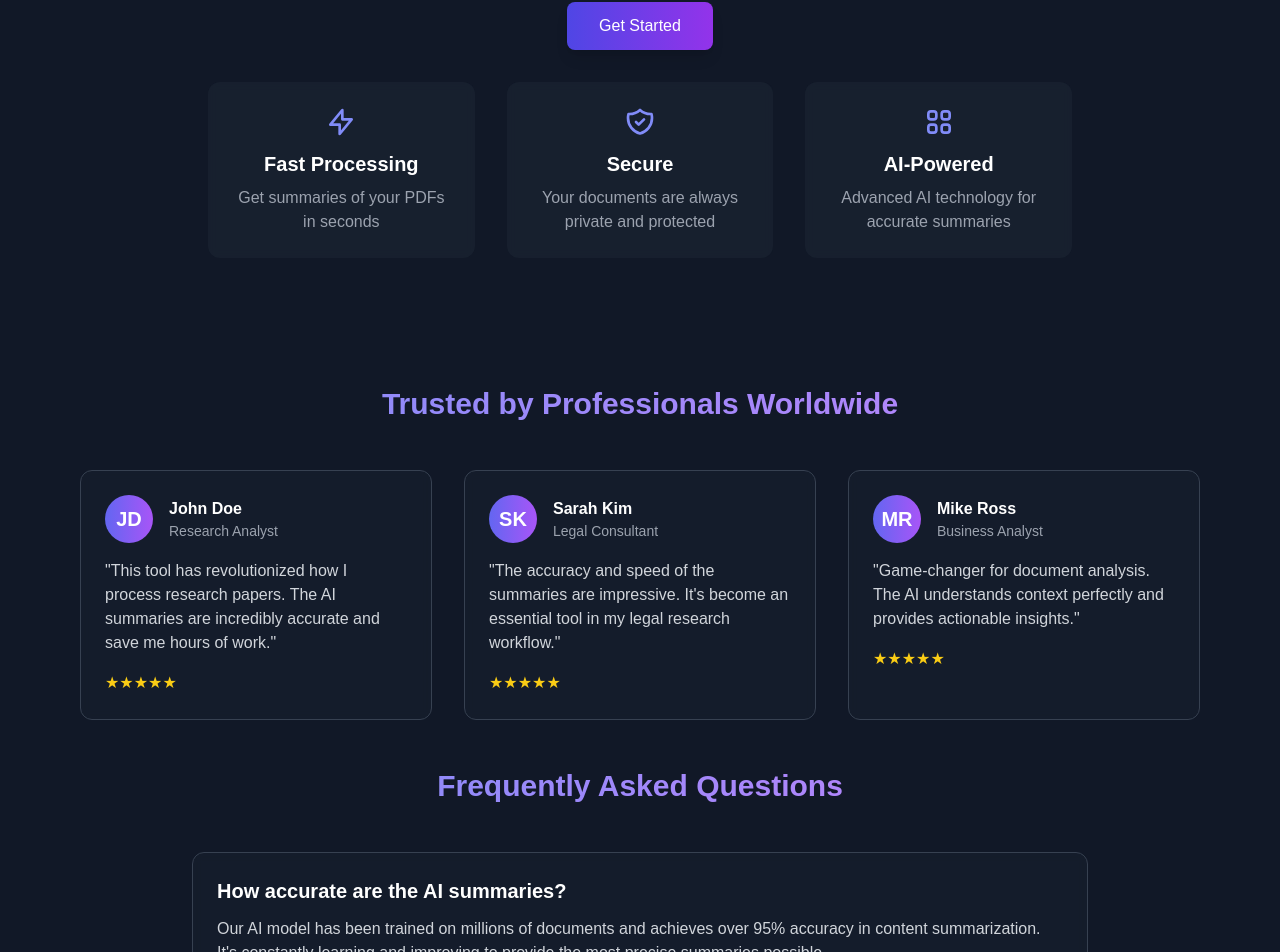
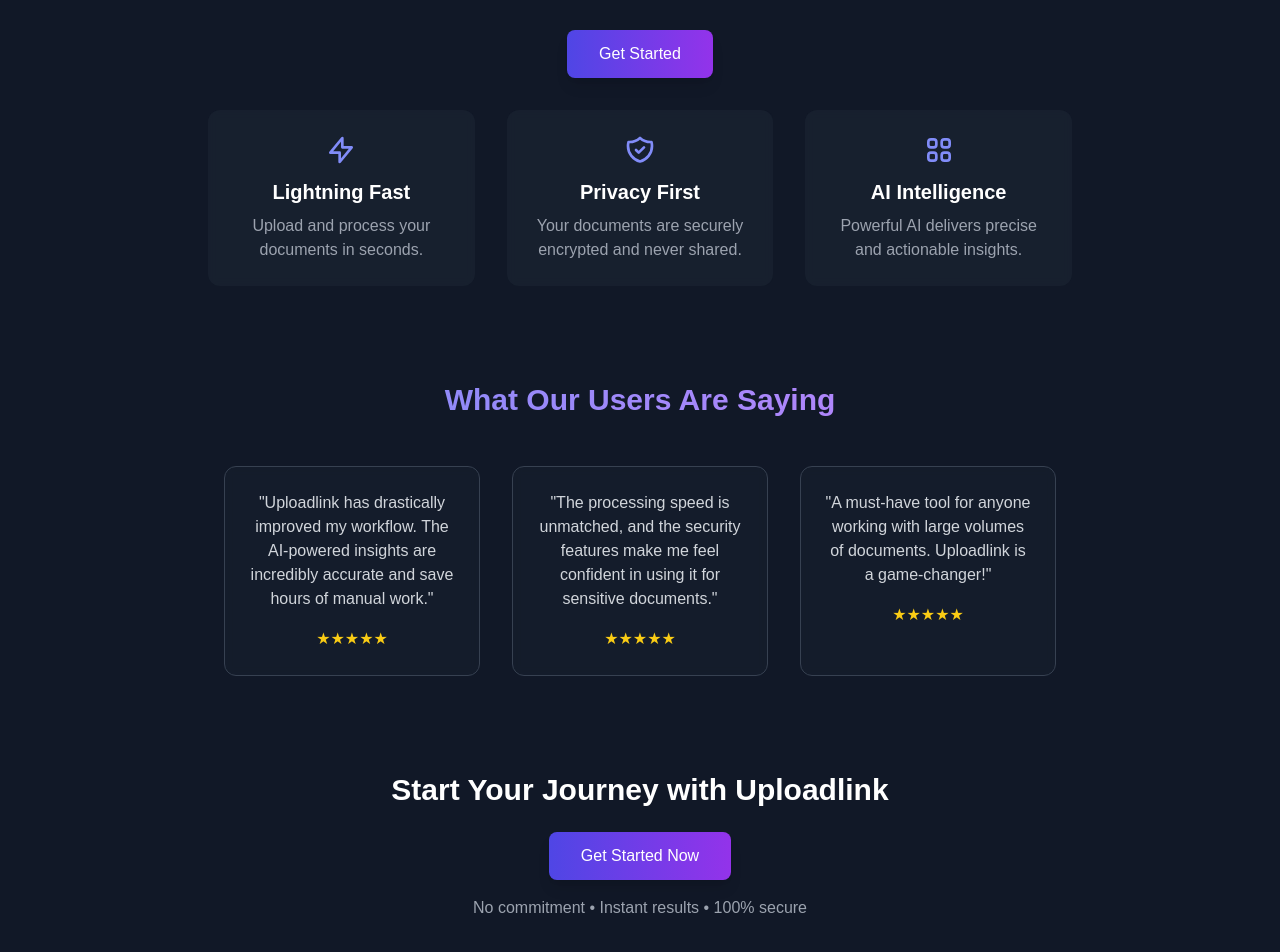
Before and after one commit to PatelAbhay550/uploadlink, a Next.js app: page / in a window 1280 px wide. Shown: the part 202-1154 px from the top of the page. Built offline with nearby package versions, Linux system fonts and the light colour scheme.

Commit message:
Update page.js

```diff
--- a/app/page.js
+++ b/app/page.js
@@ -1,16 +1,15 @@
 import Link from 'next/link';
 
-export default function Home() {
+export default function Uploadlink() {
   return (
     <div className="flex min-h-screen flex-col items-center justify-center bg-gray-900 text-white">
-      {/* ... existing hero and features sections ... */}
       <div className="max-w-4xl w-full px-4 py-16 text-center space-y-8">
         {/* Hero Section */}
         <h1 className="text-5xl font-extrabold tracking-tight bg-gradient-to-r from-indigo-400 to-purple-400 bg-clip-text text-transparent">
-          PDF AI Summary
+          Uploadlink AI
         </h1>
         <p className="text-lg text-gray-400 max-w-2xl mx-auto">
-          Transform your PDFs into concise, actionable insights with the power of AI
+          Effortlessly upload your documents and unlock concise, AI-powered insights instantly.
         </p>
 
         {/* CTA Button */}
@@ -32,8 +31,8 @@
                 <path strokeLinecap="round" strokeLinejoin="round" strokeWidth={2} d="M13 10V3L4 14h7v7l9-11h-7z" />
               </svg>
             </div>
-            <h3 className="text-xl font-semibold mb-2">Fast Processing</h3>
-            <p className="text-gray-400">Get summaries of your PDFs in seconds</p>
+            <h3 className="text-xl font-semibold mb-2">Lightning Fast</h3>
+            <p className="text-gray-400">Upload and process your documents in seconds.</p>
           </div>
 
           <div className="p-6 rounded-xl bg-gray-800/50 backdrop-blur-sm">
@@ -42,8 +41,8 @@
                 <path strokeLinecap="round" strokeLinejoin="round" strokeWidth={2} d="M9 12l2 2 4-4m5.618-4.016A11.955 11.955 0 0112 2.944a11.955 11.955 0 01-8.618 3.04A12.02 12.02 0 003 9c0 5.591 3.824 10.29 9 11.622 5.176-1.332 9-6.03 9-11.622 0-1.042-.133-2.052-.382-3.016z" />
               </svg>
             </div>
-            <h3 className="text-xl font-semibold mb-2">Secure</h3>
-            <p className="text-gray-400">Your documents are always private and protected</p>
+            <h3 className="text-xl font-semibold mb-2">Privacy First</h3>
+            <p className="text-gray-400">Your documents are securely encrypted and never shared.</p>
           </div>
 
           <div className="p-6 rounded-xl bg-gray-800/50 backdrop-blur-sm">
@@ -52,106 +51,44 @@
                 <path strokeLinecap="round" strokeLinejoin="round" strokeWidth={2} d="M4 6a2 2 0 012-2h2a2 2 0 012 2v2a2 2 0 01-2 2H6a2 2 0 01-2-2V6zM14 6a2 2 0 012-2h2a2 2 0 012 2v2a2 2 0 01-2 2h-2a2 2 0 01-2-2V6zM4 16a2 2 0 012-2h2a2 2 0 012 2v2a2 2 0 01-2 2H6a2 2 0 01-2-2v-2zM14 16a2 2 0 012-2h2a2 2 0 012 2v2a2 2 0 01-2 2h-2a2 2 0 01-2-2v-2z" />
               </svg>
             </div>
-            <h3 className="text-xl font-semibold mb-2">AI-Powered</h3>
-            <p className="text-gray-400">Advanced AI technology for accurate summaries</p>
-          </div>
-        </div>
-      </div>
-      {/* Reviews Section */}
-      <div className="max-w-6xl w-full px-4 py-16 space-y-12">
-        <h2 className="text-3xl font-bold text-center mb-12 bg-gradient-to-r from-indigo-400 to-purple-400 bg-clip-text text-transparent">
-          Trusted by Professionals Worldwide
-        </h2>
-
-        <div className="grid md:grid-cols-3 gap-8">
-          {/* Review Card 1 */}
-          <div className="p-6 rounded-xl bg-gray-800/30 backdrop-blur-sm border border-gray-700 hover:border-indigo-500/30 transition-all duration-300">
-            <div className="flex items-center mb-4">
-              <div className="w-12 h-12 rounded-full bg-gradient-to-r from-indigo-500 to-purple-500 flex items-center justify-center text-xl font-bold">
-                JD
-              </div>
-              <div className="ml-4">
-                <h4 className="font-semibold">John Doe</h4>
-                <p className="text-sm text-gray-400">Research Analyst</p>
-              </div>
-            </div>
-            <p className="text-gray-300">"This tool has revolutionized how I process research papers. The AI summaries are incredibly accurate and save me hours of work."</p>
-            <div className="flex text-yellow-400 mt-4">
-              ★★★★★
-            </div>
-          </div>
-
-          {/* Review Card 2 */}
-          <div className="p-6 rounded-xl bg-gray-800/30 backdrop-blur-sm border border-gray-700 hover:border-indigo-500/30 transition-all duration-300">
-            <div className="flex items-center mb-4">
-              <div className="w-12 h-12 rounded-full bg-gradient-to-r from-indigo-500 to-purple-500 flex items-center justify-center text-xl font-bold">
-                SK
-              </div>
-              <div className="ml-4">
-                <h4 className="font-semibold">Sarah Kim</h4>
-                <p className="text-sm text-gray-400">Legal Consultant</p>
-              </div>
-            </div>
-            <p className="text-gray-300">"The accuracy and speed of the summaries are impressive. It's become an essential tool in my legal research workflow."</p>
-            <div className="flex text-yellow-400 mt-4">
-              ★★★★★
-            </div>
-          </div>
-
-          {/* Review Card 3 */}
-          <div className="p-6 rounded-xl bg-gray-800/30 backdrop-blur-sm border border-gray-700 hover:border-indigo-500/30 transition-all duration-300">
-            <div className="flex items-center mb-4">
-              <div className="w-12 h-12 rounded-full bg-gradient-to-r from-indigo-500 to-purple-500 flex items-center justify-center text-xl font-bold">
-                MR
-              </div>
-              <div className="ml-4">
-                <h4 className="font-semibold">Mike Ross</h4>
-                <p className="text-sm text-gray-400">Business Analyst</p>
-              </div>
-            </div>
-            <p className="text-gray-300">"Game-changer for document analysis. The AI understands context perfectly and provides actionable insights."</p>
-            <div className="flex text-yellow-400 mt-4">
-              ★★★★★
-            </div>
+            <h3 className="text-xl font-semibold mb-2">AI Intelligence</h3>
+            <p className="text-gray-400">Powerful AI delivers precise and actionable insights.</p>
           </div>
         </div>
 
-        {/* FAQ Section */}
-        <div className="mt-24 max-w-4xl mx-auto">
+        {/* Reviews Section */}
+        <div className="max-w-6xl w-full px-4 py-16 space-y-12">
           <h2 className="text-3xl font-bold text-center mb-12 bg-gradient-to-r from-indigo-400 to-purple-400 bg-clip-text text-transparent">
-            Frequently Asked Questions
+            What Our Users Are Saying
           </h2>
 
-          <div className="space-y-6">
-            {/* FAQ Item */}
+          <div className="grid md:grid-cols-3 gap-8">
             <div className="p-6 rounded-xl bg-gray-800/30 backdrop-blur-sm border border-gray-700 hover:border-indigo-500/30 transition-all duration-300">
-              <h3 className="text-xl font-semibold mb-3">How accurate are the AI summaries?</h3>
-              <p className="text-gray-300">Our AI model has been trained on millions of documents and achieves over 95% accuracy in content summarization. It's constantly learning and improving to provide the most precise summaries possible.</p>
+              <p className="text-gray-300">"Uploadlink has drastically improved my workflow. The AI-powered insights are incredibly accurate and save hours of manual work."</p>
+              <div className="mt-4 text-yellow-400">★★★★★</div>
             </div>
-
             <div className="p-6 rounded-xl bg-gray-800/30 backdrop-blur-sm border border-gray-700 hover:border-indigo-500/30 transition-all duration-300">
-              <h3 className="text-xl font-semibold mb-3">What file formats are supported?</h3>
-              <p className="text-gray-300">We support PDF, Word documents, and scanned documents with OCR capabilities. More formats are being added regularly based on user feedback.</p>
+              <p className="text-gray-300">"The processing speed is unmatched, and the security features make me feel confident in using it for sensitive documents."</p>
+              <div className="mt-4 text-yellow-400">★★★★★</div>
             </div>
-
             <div className="p-6 rounded-xl bg-gray-800/30 backdrop-blur-sm border border-gray-700 hover:border-indigo-500/30 transition-all duration-300">
-              <h3 className="text-xl font-semibold mb-3">How is my data protected?</h3>
-              <p className="text-gray-300">We use enterprise-grade encryption and secure cloud storage. Your documents are automatically deleted after processing, and we never store or share your content.</p>
+              <p className="text-gray-300">"A must-have tool for anyone working with large volumes of documents. Uploadlink is a game-changer!"</p>
+              <div className="mt-4 text-yellow-400">★★★★★</div>
             </div>
           </div>
         </div>
 
         {/* CTA Section */}
         <div className="text-center mt-24">
-          <h2 className="text-3xl font-bold mb-6">Ready to Transform Your Document Workflow?</h2>
+          <h2 className="text-3xl font-bold mb-6">Start Your Journey with Uploadlink</h2>
           <Link href="/login">
             <button className="px-8 py-3 bg-gradient-to-r from-indigo-600 to-purple-600 rounded-lg font-medium
               hover:from-indigo-500 hover:to-purple-500 transition-all duration-200
               shadow-lg hover:shadow-indigo-500/25">
-              Try It Free
+              Get Started Now
             </button>
           </Link>
-          <p className="mt-4 text-gray-400">No credit card required • 14-day free trial</p>
+          <p className="mt-4 text-gray-400">No commitment • Instant results • 100% secure</p>
         </div>
       </div>
     </div>
```
